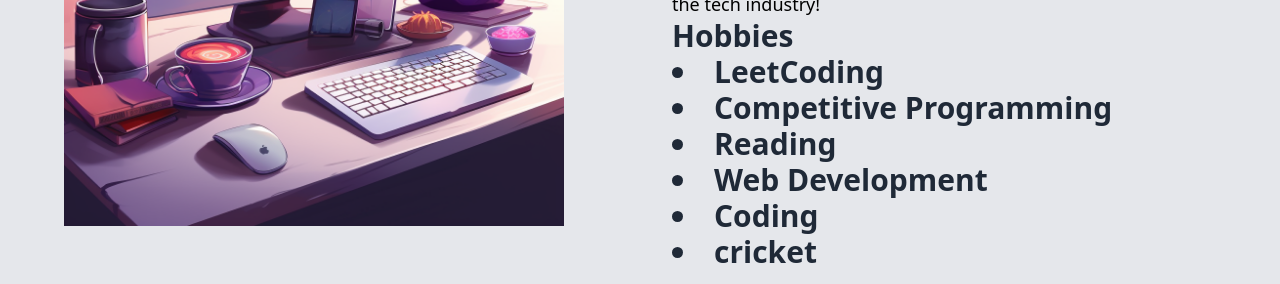
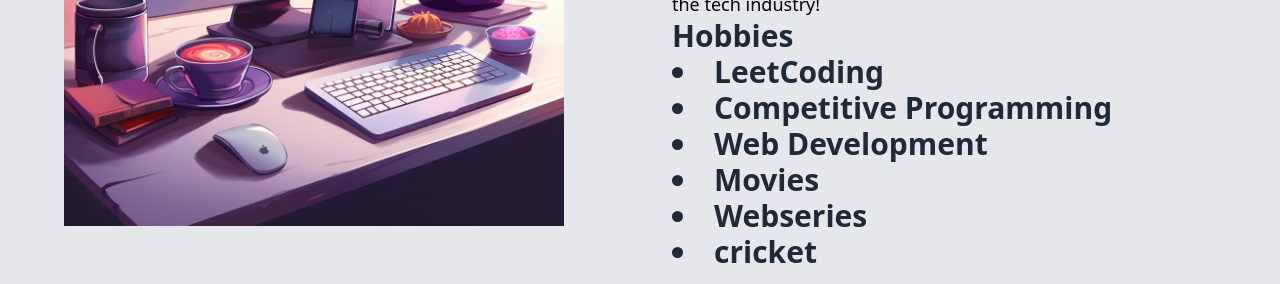
Before and after one commit to deepak7857/Portfolio, a Next.js app: page / in a window 1280 px wide. Shown: the part 1240-1524 px from the top of the page. Built offline with nearby package versions, Linux system fonts and the light colour scheme.

Commit message:
Update page.js

```diff
--- a/app/page.js
+++ b/app/page.js
@@ -165,13 +165,13 @@ function page() {
                 Competitive Programming
               </li>
               <li className=" font-bold text-lg md:text-3xl text-gray-800">
-                Reading
-              </li>
-              <li className=" font-bold text-lg md:text-3xl text-gray-800">
                 Web Development
               </li>
               <li className=" font-bold text-lg md:text-3xl text-gray-800">
-                Coding
+                Movies
+              </li>
+              <li className=" font-bold text-lg md:text-3xl text-gray-800">
+                Webseries
               </li>
               <li className=" font-bold text-lg md:text-3xl text-gray-800">
                 cricket
```
